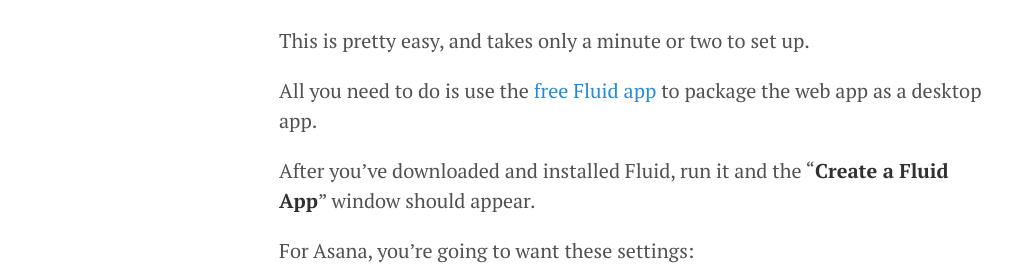
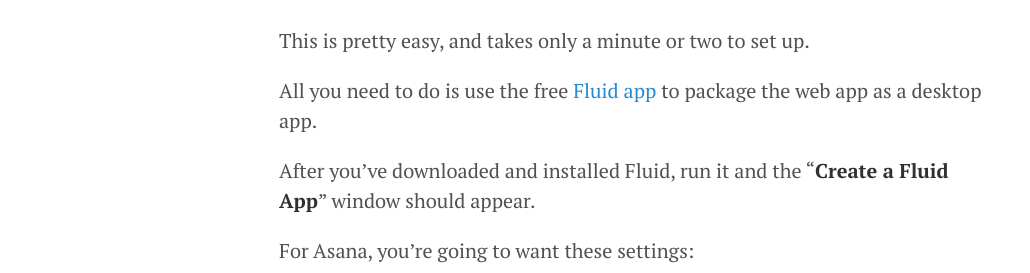
Before and after one commit to dsernst/quotes, a Jekyll site: the page built from _posts/2015-04-19-how-to-get-a-standalone-asana-app-on-os-x.md, in a window 1280 px wide. Shown: the part 403-676 px from the top of the page, without its empty margins (1-1031 px from the left). Built offline with Jekyll 4.4.1, drawn with Linux system fonts in a browser that asks for light colours; nearby versions of some CDN libraries; comment, search, counter and statistics services are not loaded.

```diff
--- a/_posts/2015-04-19-how-to-get-a-standalone-asana-app-on-os-x.md
+++ b/_posts/2015-04-19-how-to-get-a-standalone-asana-app-on-os-x.md
@@ -10,7 +10,7 @@ If you spend a lot of time in Asana, you might want a standalone app for it in y
 
 This is pretty easy, and takes only a minute or two to set up.
 
-All you need to do is use the [free Fluid app](http://fluidapp.com/) to package the web app as a desktop app.
+All you need to do is use the free [Fluid app](http://fluidapp.com/) to package the web app as a desktop app.
 
 After you've downloaded and installed Fluid, run it and the "**Create a Fluid App**" window should appear.
 
```
